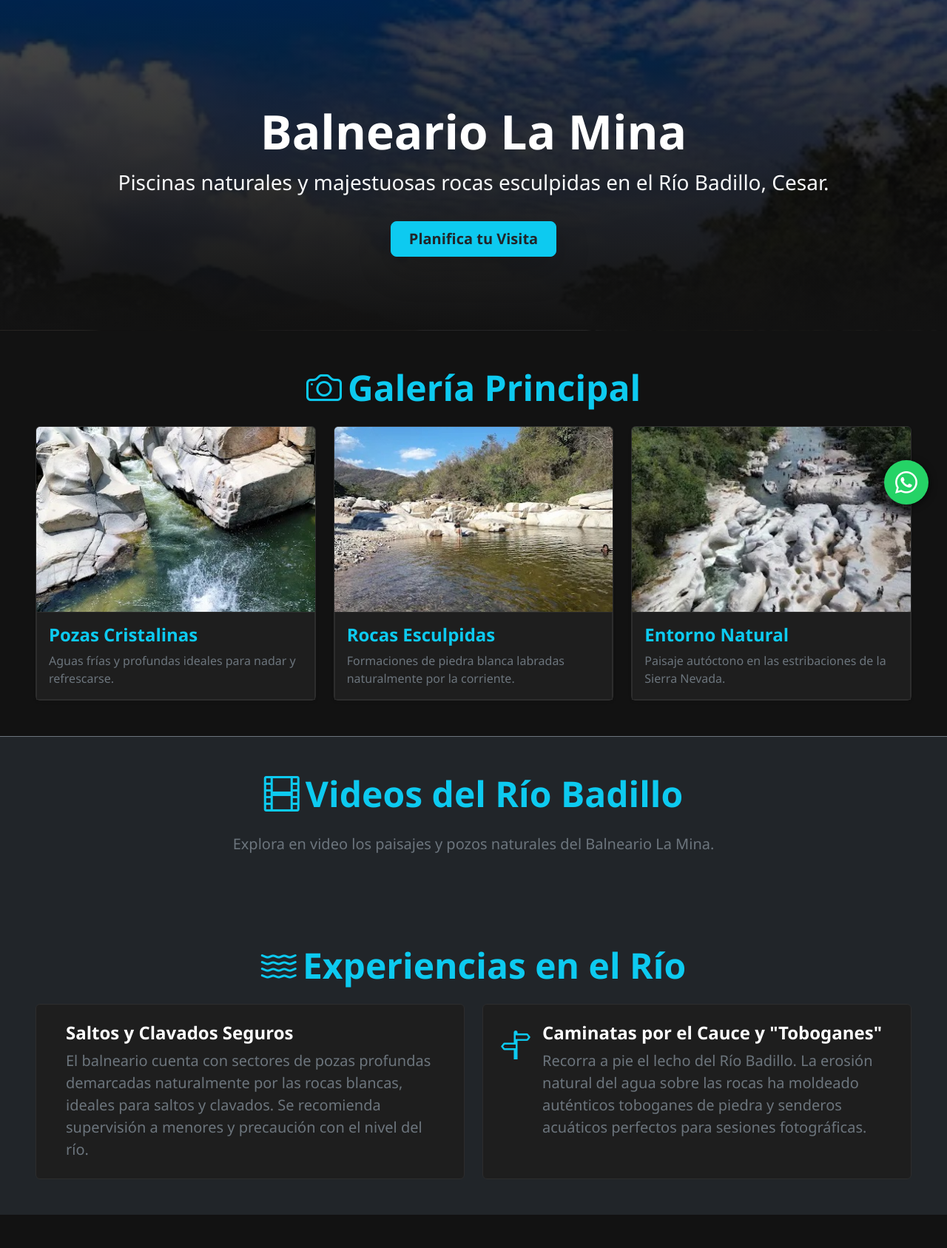
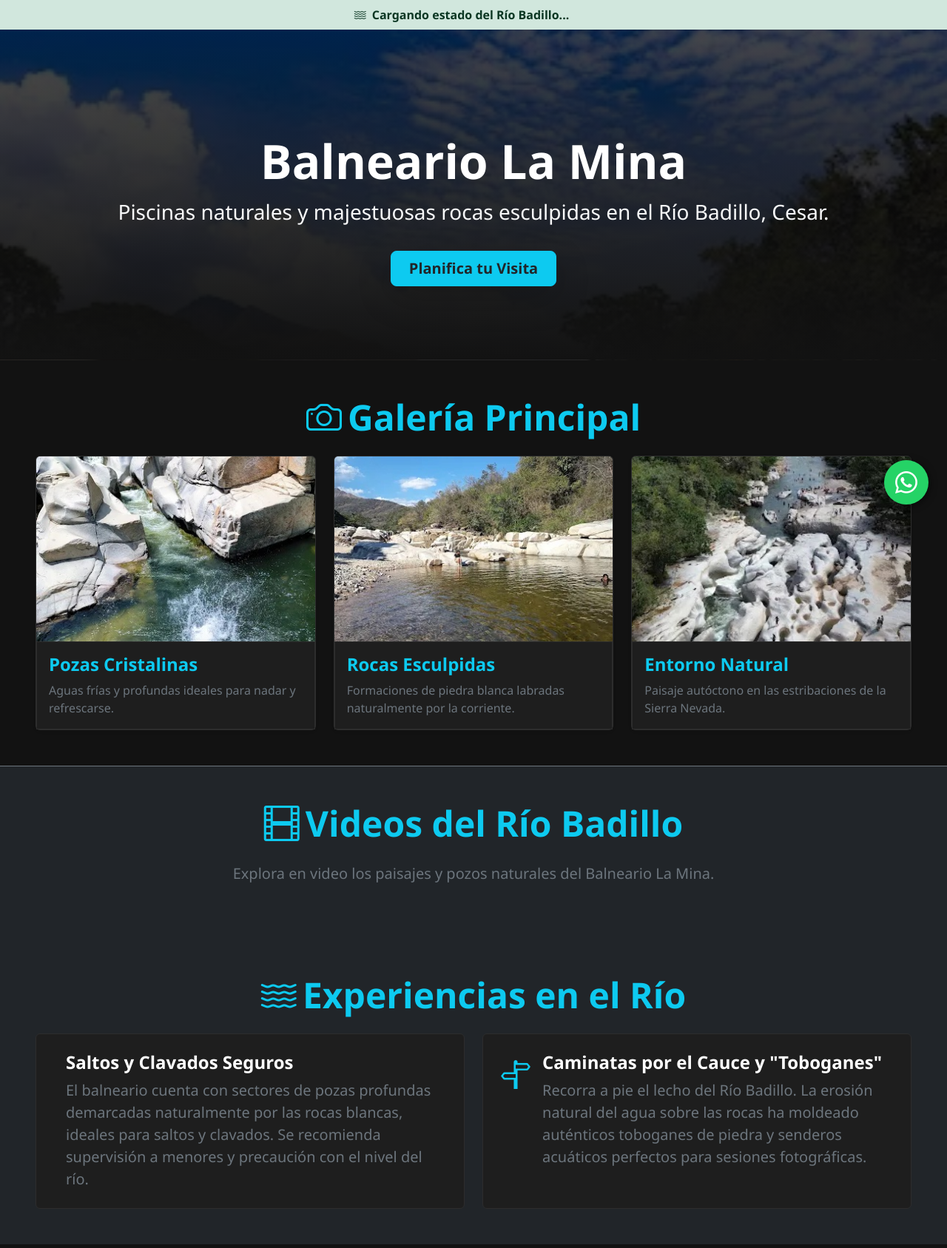
Before and after one commit to sebastianandresrodriguezmendoz-commits/balneario-lamina, a Flask app: page / in a window 1280 px wide; the page is wider, and only the part inside the window is pictured. Shown: the part 93-1780 px from the top of that part at 74% size. Run offline with Flask 3, Linux system fonts and the light colour scheme; data that the repository does not hold is empty.

Commit message:
clima creciente

```diff
--- a/templates/mina.html
+++ b/templates/mina.html
@@ -138,7 +138,12 @@
             </div>
         </div>
     </nav>
-
+<!-- BANNER DEL ESTADO DEL RÍO (PÉGALO AQUÍ) -->
+    <div id="bannerRio" class="alert alert-success alert-dismissible fade show text-center rounded-0 m-0 py-2 border-0 fw-bold" role="alert">
+        <span id="textoBannerRio">
+            <i class="bi bi-water me-2"></i>Cargando estado del Río Badillo...
+        </span>
+    </div>
     <!-- Banner Principal -->
     <header id="inicio" class="hero text-center hero-banner">
         <div class="container">
```
